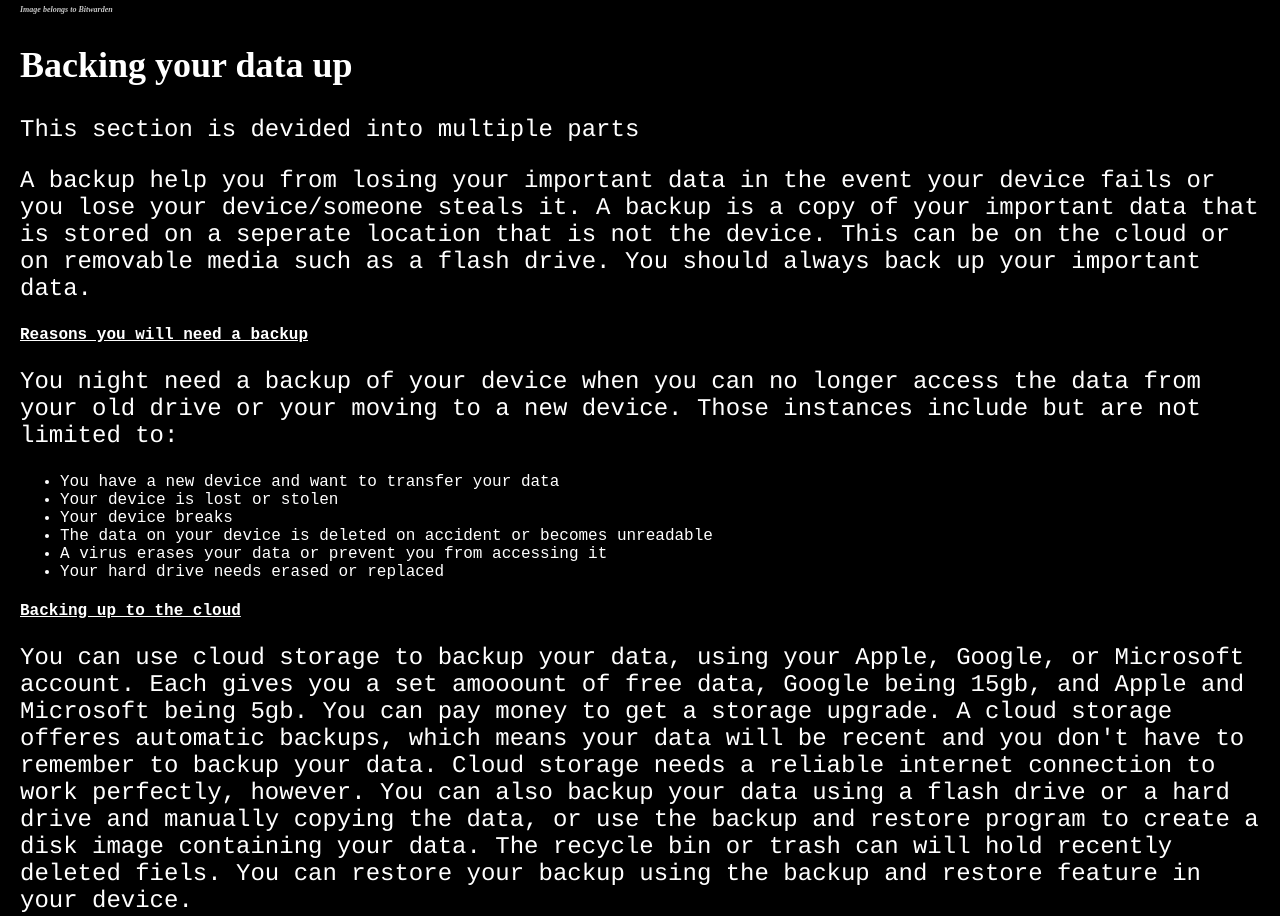
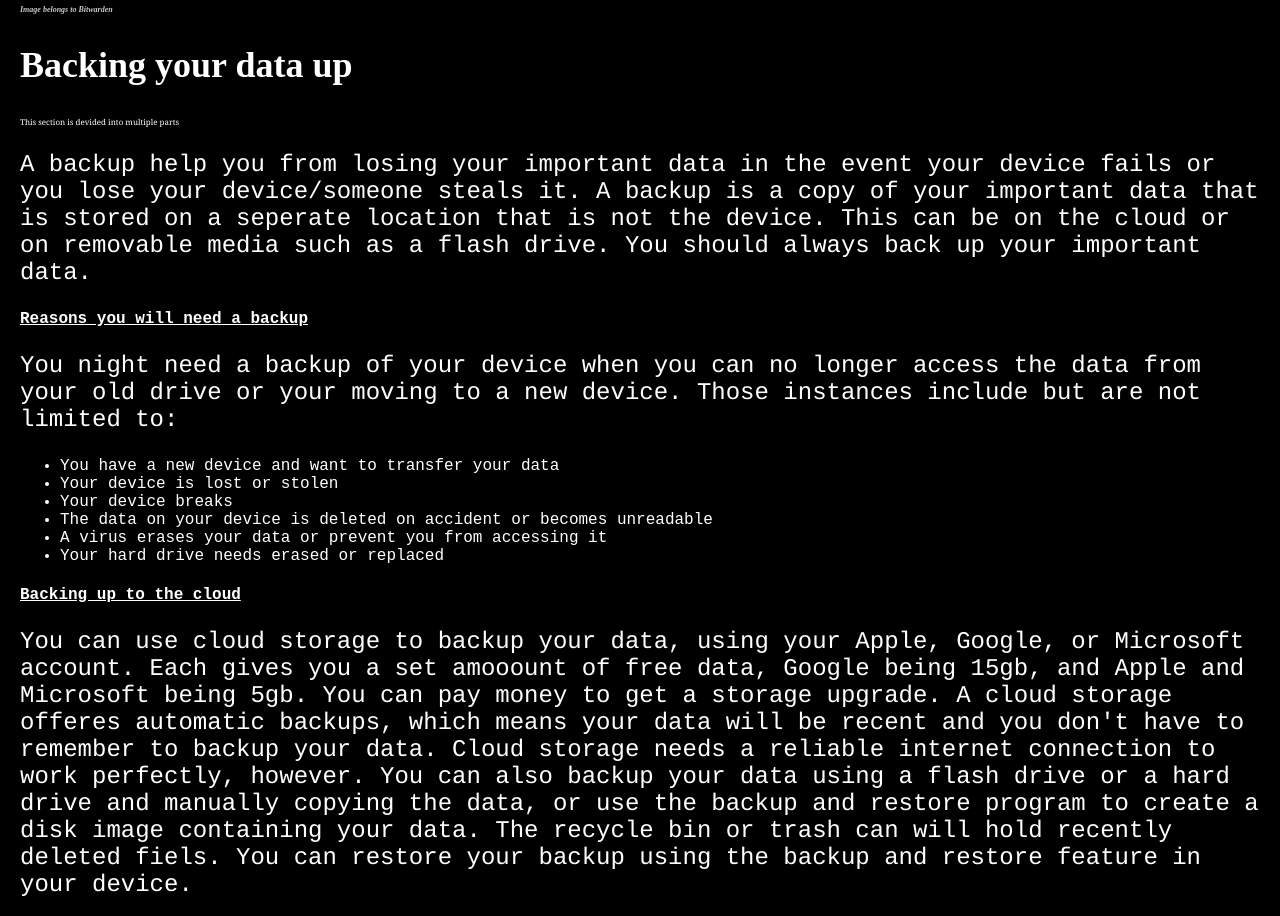
Before and after one commit to CyberCTC-Class/cyberctc-class.github.io, a plain HTML site: page docs/protection.html in a window 1280 px wide. Shown: the part 3856-4772 px from the top of the page. Drawn offline with Linux system fonts and the light colour scheme.

Commit message:
Update protection.html

```diff
--- a/docs/protection.html
+++ b/docs/protection.html
@@ -105,7 +105,7 @@ li {
     <h3>Image belongs to Bitwarden</h3>
 
     <h2>Backing your data up</h2>
-    <p class="sm">This section is devided into multiple parts</p>
+    <p style="color:white;font-size:50%;font-family:Georgia, 'Times New Roman', Times, serif;">This section is devided into multiple parts</p>
     <p>A backup help you from losing your important data in the event your device fails or you lose your device/someone steals it. A backup is a copy of your important data that is stored on a seperate location that is not the device. This can be on the cloud or  on removable media such as a flash drive. You should always  back up your important data.</p>
     <h4><b>Reasons you will need a backup</b></h4>
     <p>You night need a backup of your device when you can no longer access the data from your old drive or your moving to a new device. Those instances include but are not limited to:</p>
```
